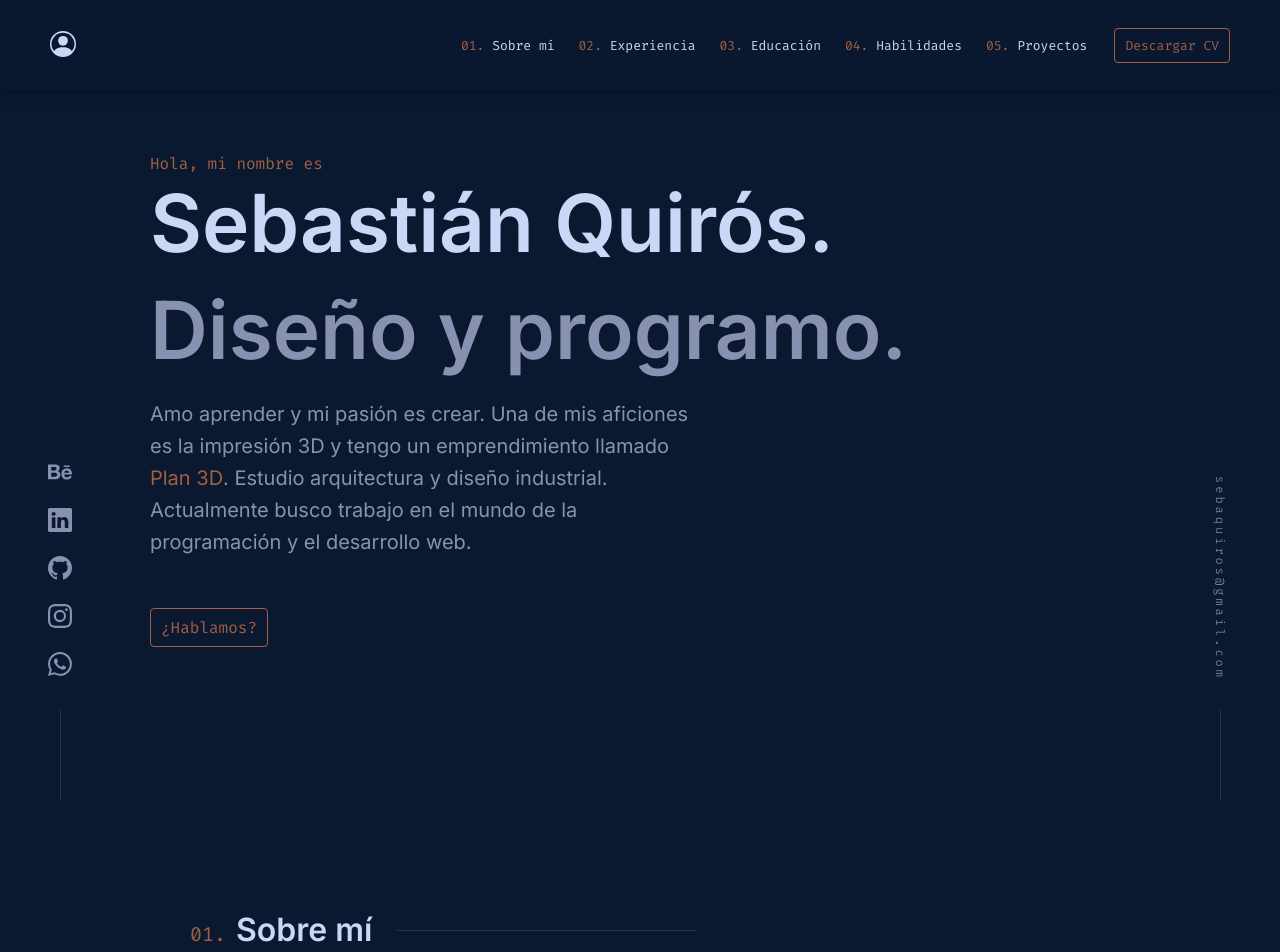
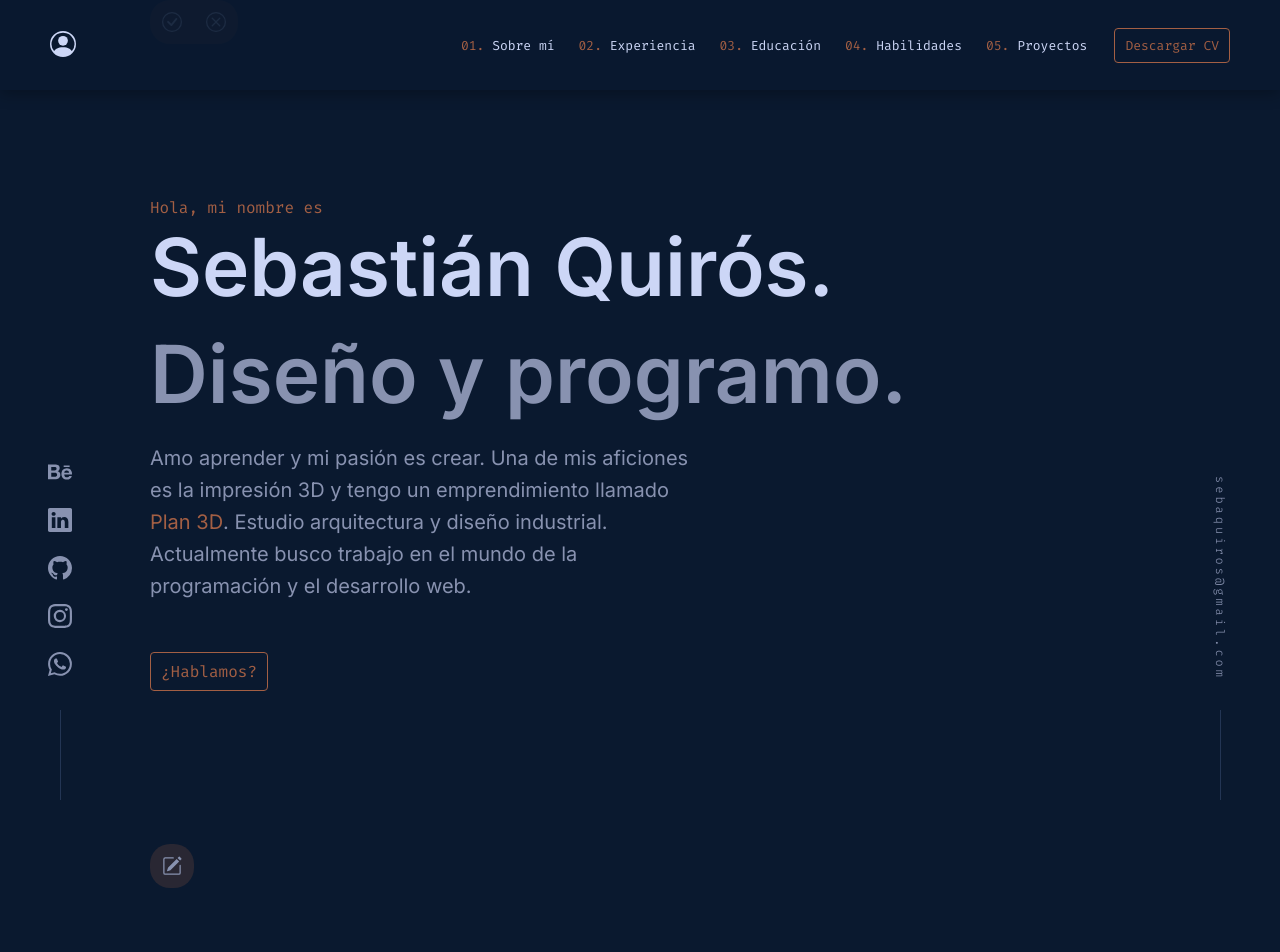
Before and after one commit to SebaQuiros/Portfolio, an Angular app: page / in a window 1280 px wide. Shown: the top 952 px of the page. Built offline with nearby package versions, Linux system fonts and the light colour scheme; data requests are answered from the project's data file.

Commit message:
menu and buttons

```diff
--- a/src/app/app.component.html
+++ b/src/app/app.component.html
@@ -2,11 +2,22 @@
 <app-networks></app-networks>
 <app-mail></app-mail>
 <main>
-  <app-home></app-home>
+  <app-edit-menu *ngIf="login" [edit]="true"></app-edit-menu>
+  <app-home> </app-home>
+
+  <app-edit-menu *ngIf="login" [edit]="false"></app-edit-menu>
   <app-about></app-about>
+
+  <app-edit-menu *ngIf="login" [edit]="true"></app-edit-menu>
   <app-experience></app-experience>
+
+  <app-edit-menu *ngIf="login" [edit]="true"></app-edit-menu>
   <app-education></app-education>
+
+  <app-edit-menu *ngIf="login" [edit]="true"></app-edit-menu>
   <app-skills></app-skills>
+
+  <app-edit-menu *ngIf="login" [edit]="true"></app-edit-menu>
   <app-proyects></app-proyects>
 </main>
 <app-footer></app-footer>
--- a/src/app/app.component.ts
+++ b/src/app/app.component.ts
@@ -3,8 +3,10 @@ import { Component } from '@angular/core';
 @Component({
   selector: 'app-root',
   templateUrl: './app.component.html',
-  styleUrls: ['./app.component.scss']
+  styleUrls: ['./app.component.scss'],
 })
 export class AppComponent {
   title = 'Portfolio';
+
+  login: boolean = true;
 }
--- a/src/app/app.module.ts
+++ b/src/app/app.module.ts
@@ -15,6 +15,7 @@ import { EducationComponent } from './components/education/education.component';
 import { SkillsComponent } from './components/skills/skills.component';
 import { ProyectsComponent } from './components/proyects/proyects.component';
 import { SectionTitleComponent } from './components/children/section-title/section-title.component';
+import { EditMenuComponent } from './components/children/edit-menu/edit-menu.component';
 
 @NgModule({
   declarations: [
@@ -30,6 +31,7 @@ import { SectionTitleComponent } from './components/children/section-title/secti
     SkillsComponent,
     ProyectsComponent,
     SectionTitleComponent,
+    EditMenuComponent,
   ],
   imports: [BrowserModule, AppRoutingModule, HttpClientModule],
   providers: [],
--- /dev/null
+++ b/src/app/components/children/edit-menu/edit-menu.component.html
@@ -0,0 +1,56 @@
+<div class="edit-menu">
+  <div class="buttons">
+    <button *ngIf="!edit">
+      <svg
+        xmlns="http://www.w3.org/2000/svg"
+        width="20"
+        height="20"
+        fill="currentColor"
+        class="bi bi-pencil-square"
+        viewBox="0 0 16 16"
+      >
+        <path
+          d="M15.502 1.94a.5.5 0 0 1 0 .706L14.459 3.69l-2-2L13.502.646a.5.5 0 0 1 .707 0l1.293 1.293zm-1.75 2.456-2-2L4.939 9.21a.5.5 0 0 0-.121.196l-.805 2.414a.25.25 0 0 0 .316.316l2.414-.805a.5.5 0 0 0 .196-.12l6.813-6.814z"
+        />
+        <path
+          fill-rule="evenodd"
+          d="M1 13.5A1.5 1.5 0 0 0 2.5 15h11a1.5 1.5 0 0 0 1.5-1.5v-6a.5.5 0 0 0-1 0v6a.5.5 0 0 1-.5.5h-11a.5.5 0 0 1-.5-.5v-11a.5.5 0 0 1 .5-.5H9a.5.5 0 0 0 0-1H2.5A1.5 1.5 0 0 0 1 2.5v11z"
+        />
+      </svg>
+    </button>
+    <button *ngIf="edit">
+      <svg
+        xmlns="http://www.w3.org/2000/svg"
+        width="20"
+        height="20"
+        fill="currentColor"
+        class="bi bi-check-circle"
+        viewBox="0 0 16 16"
+      >
+        <path
+          d="M8 15A7 7 0 1 1 8 1a7 7 0 0 1 0 14zm0 1A8 8 0 1 0 8 0a8 8 0 0 0 0 16z"
+        />
+        <path
+          d="M10.97 4.97a.235.235 0 0 0-.02.022L7.477 9.417 5.384 7.323a.75.75 0 0 0-1.06 1.06L6.97 11.03a.75.75 0 0 0 1.079-.02l3.992-4.99a.75.75 0 0 0-1.071-1.05z"
+        />
+      </svg>
+    </button>
+    <button *ngIf="edit">
+      <svg
+        xmlns="http://www.w3.org/2000/svg"
+        width="20"
+        height="20"
+        fill="currentColor"
+        class="bi bi-x-circle"
+        viewBox="0 0 16 16"
+      >
+        <path
+          d="M8 15A7 7 0 1 1 8 1a7 7 0 0 1 0 14zm0 1A8 8 0 1 0 8 0a8 8 0 0 0 0 16z"
+        />
+        <path
+          d="M4.646 4.646a.5.5 0 0 1 .708 0L8 7.293l2.646-2.647a.5.5 0 0 1 .708.708L8.707 8l2.647 2.646a.5.5 0 0 1-.708.708L8 8.707l-2.646 2.647a.5.5 0 0 1-.708-.708L7.293 8 4.646 5.354a.5.5 0 0 1 0-.708z"
+        />
+      </svg>
+    </button>
+  </div>
+</div>
--- /dev/null
+++ b/src/app/components/children/edit-menu/edit-menu.component.scss
@@ -0,0 +1,19 @@
+.edit-menu {
+  width: max-content;
+  height: max-content;
+  .buttons {
+    display: flex;
+    background-color: var(--color-highlight-transparent);
+    border-radius: var(--border-radius-lg);
+    button {
+      display: flex;
+      align-items: center;
+      justify-content: center;
+      color: var(--color-secondary);
+      padding: 12px;
+      &:hover {
+        color: var(--color-highlight);
+      }
+    }
+  }
+}
--- /dev/null
+++ b/src/app/components/children/edit-menu/edit-menu.component.ts
@@ -0,0 +1,14 @@
+import { Component, OnInit, Input } from '@angular/core';
+
+@Component({
+  selector: 'app-edit-menu',
+  templateUrl: './edit-menu.component.html',
+  styleUrls: ['./edit-menu.component.scss'],
+})
+export class EditMenuComponent implements OnInit {
+  @Input() edit?: boolean;
+
+  constructor() {}
+
+  ngOnInit(): void {}
+}
--- a/src/styles.scss
+++ b/src/styles.scss
@@ -41,6 +41,7 @@
   --color-grey-6: #12181b;
 
   --border-radius-sm: 4px;
+  --border-radius-lg: 20px;
   --box-shadow-1: 0px 3px 15px rgba(0, 0, 0, 0.3);
   --transition-general: all 0.4s ease-in-out;
   --transition-links: all 0.3s ease 0s;
```
Also changed, not shown: 1 other file (tests, documents, lock files or other folders).
